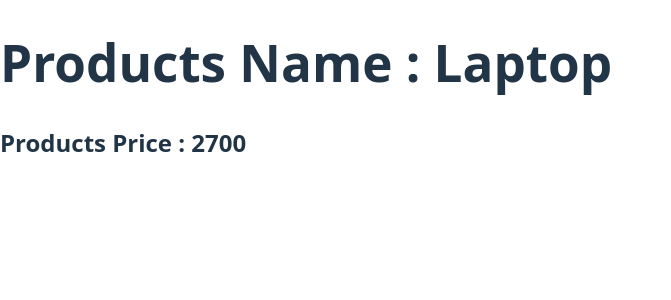
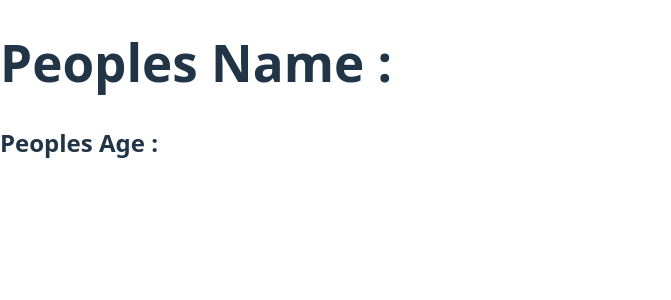
Before and after one commit to ridwanahmedxix/React-, a React (Vite) app in the folder Lesson/Lesson-2/: page / in a window 1280 px wide. Shown: the top 300 px of the page, without its empty margins (0-671 px from the left). Built offline with nearby package versions, Linux system fonts and the light colour scheme.

Commit message:
all code clear

```diff
--- a/Lesson/Lesson-2/src/App.jsx
+++ b/Lesson/Lesson-2/src/App.jsx
@@ -2,14 +2,9 @@ import "./App.css";
 import Home from "./components/Home/Home";
 
 function App() {
-  const products = {
-    name: "Laptop",
-    price: 2700,
-  };
-
   return (
     <div>
-      <Home products={products}></Home>
+      <Home></Home>
     </div>
   );
 }
--- a/Lesson/Lesson-2/src/components/Home/Home.jsx
+++ b/Lesson/Lesson-2/src/components/Home/Home.jsx
@@ -1,11 +1,11 @@
 import React from "react";
 import "./Home.css";
 
-const Home = (props) => {
+const Home = () => {
   return (
     <div>
-      <h1>Products Name : {props.products.name} </h1>
-      <h2> Products Price : {props.products.price} </h2>
+      <h1> Peoples Name : </h1>
+      <h2> Peoples Age : </h2>
     </div>
   );
 };
```
